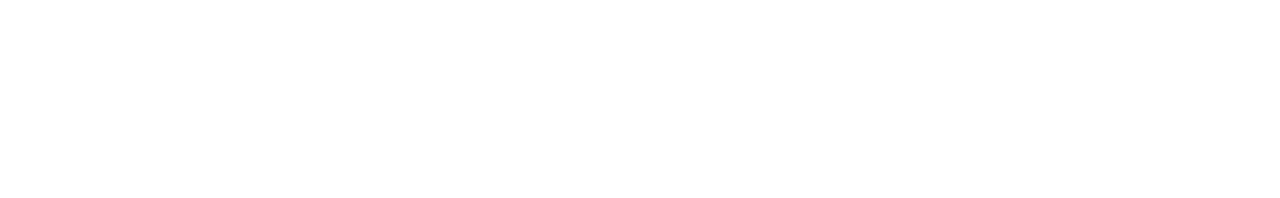
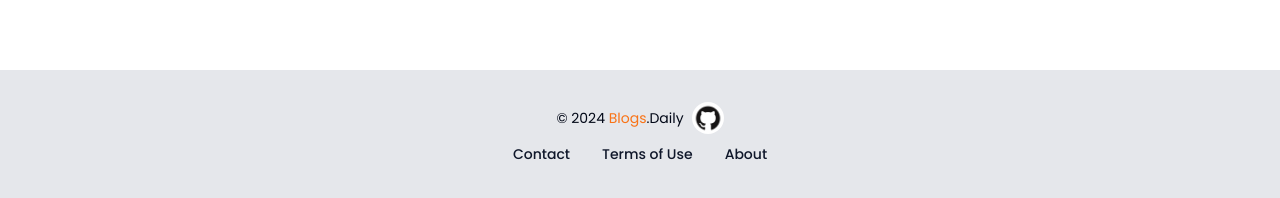
Before and after one commit to FiereEinar/blog-frontend, a React (Vite) app: page / in a window 1280 px wide. Shown: the part 860-1058 px from the top of the page. Before the commit the page ends 800 px from the top, so only its background shows below. Built offline with nearby package versions, Linux system fonts and the light colour scheme; no server answers.

Commit message:
added footer

```diff
--- /dev/null
+++ b/src/components/Footer.jsx
@@ -0,0 +1,33 @@
+import { Button } from './ui/button';
+
+export default function Footer() {
+	return (
+		<footer className='bg-gray-200 p-4 text-center'>
+			<div className='max-w-md mx-auto p-4'>
+				<div className='flex justify-center items-center gap-2'>
+					<p className='text-sm'>
+						&copy; 2024 <span className='text-orange-500'>Blogs</span>.Daily
+					</p>
+					<a href='https://github.com/FiereEinar' target='_blank'>
+						<img
+							className='transition-all duration-1000 w-8 h-8 rounded-full hover:rotate-[720deg]'
+							src='/src/assets/github.png'
+							alt=''
+						/>
+					</a>
+				</div>
+				<ul className='flex justify-center mb-0'>
+					<li>
+						<Button variant='link'>Contact</Button>
+					</li>
+					<li>
+						<Button variant='link'>Terms of Use</Button>
+					</li>
+					<li>
+						<Button variant='link'>About</Button>
+					</li>
+				</ul>
+			</div>
+		</footer>
+	);
+}
--- a/src/components/LoadingScreen.jsx
+++ b/src/components/LoadingScreen.jsx
@@ -1,6 +1,6 @@
 export default function LoadingScreen() {
 	return (
-		<section className='flex flex-col gap-5 h-full items-center pt-36'>
+		<section className='flex flex-col gap-5 h-full items-center pt-36 min-h-screen'>
 			<div role='status'>
 				<svg
 					aria-hidden='true'
--- a/src/pages/Blogpage.jsx
+++ b/src/pages/Blogpage.jsx
@@ -18,7 +18,7 @@
 	}
 
 	return (
-		<main className='flex flex-col gap-3 p-3'>
+		<main className='flex flex-col gap-3 p-3 min-h-screen'>
 			<section className='flex w-full gap-3 flex-wrap justify-center items-stretch'>
 				{data.map((blog) => (
 					<BlogCard key={blog._id} blog={blog} />
--- a/src/pages/Homepage.jsx
+++ b/src/pages/Homepage.jsx
@@ -1,3 +1,4 @@
+import Footer from '@/components/Footer';
 import Header from '@/components/Header';
 import Navbar from '@/components/Navbar';
 import useAuth from '@/hooks/useAuth';
@@ -15,6 +16,7 @@
 				<Header />
 				<Navbar />
 				<Outlet />
+				<Footer />
 			</section>
 		</AuthContext.Provider>
 	);
--- a/src/pages/Landingpage.jsx
+++ b/src/pages/Landingpage.jsx
@@ -6,9 +6,9 @@
 	const isLoggedIn = useAuth();
 
 	return (
-		<main className='p-5 flex justify-center items-center'>
-			<section className='flex justify-center items-center max-w-[55rem] p-10 pt-10 flex-wrap md:flex-nowrap shadow-xl border rounded-lg text-center md:text-start'>
-				<div>
+		<main className='p-5 flex justify-center min-h-screen'>
+			<section className='flex justify-center items-center max-w-[55rem] h-fit p-10 flex-wrap md:flex-nowrap shadow-xl border rounded-lg text-center md:text-start'>
+				<div className='h-fit'>
 					<h1 className='text-3xl pb-1 font-medium'>
 						Welcome to <span className='text-orange-500'>Blogs</span>.Daily!
 					</h1>
@@ -20,7 +20,7 @@
 					</p>
 					{!isLoggedIn && (
 						<p className='my-1 text-wrap text-center md:text-start'>
-							<span className='text-orange-500'>Sign up now</span> to discover
+							<span className='text-orange-500'>Sign up now</span> and discover
 							more user features!
 						</p>
 					)}
@@ -38,6 +38,7 @@
 						</Link>
 					</div>
 				</div>
+
 				<img
 					className='md:w-[28rem] w-[20rem]'
 					src='/src/assets/landing-page-img.png'
--- a/src/pages/TopicPage.jsx
+++ b/src/pages/TopicPage.jsx
@@ -37,7 +37,7 @@
 	}
 
 	return (
-		<main>
+		<main className='min-h-screen'>
 			<h1 className='text-center text-2xl p-5'>
 				Currently Browsing Topic: {topicTitle}
 			</h1>
```
